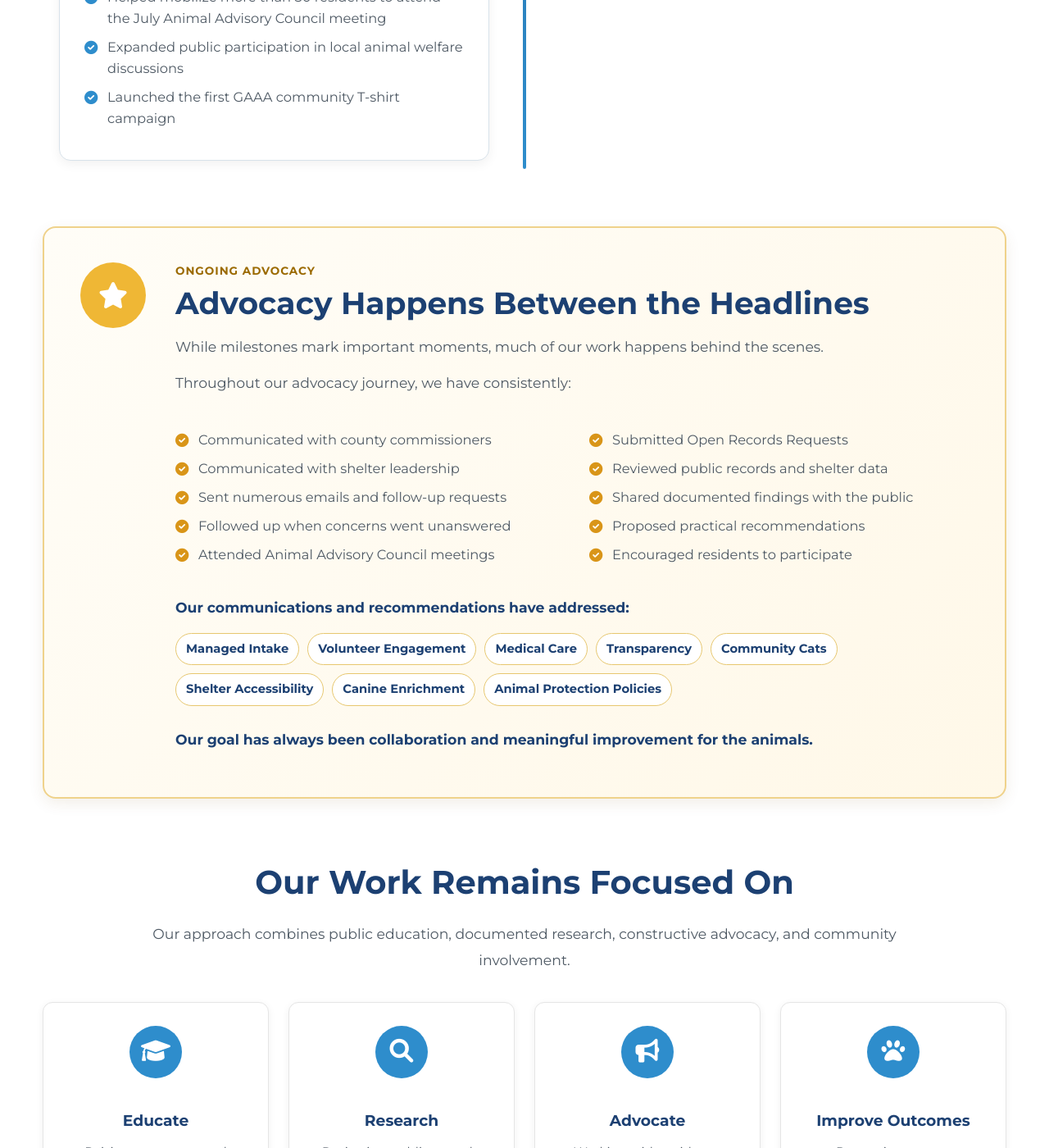
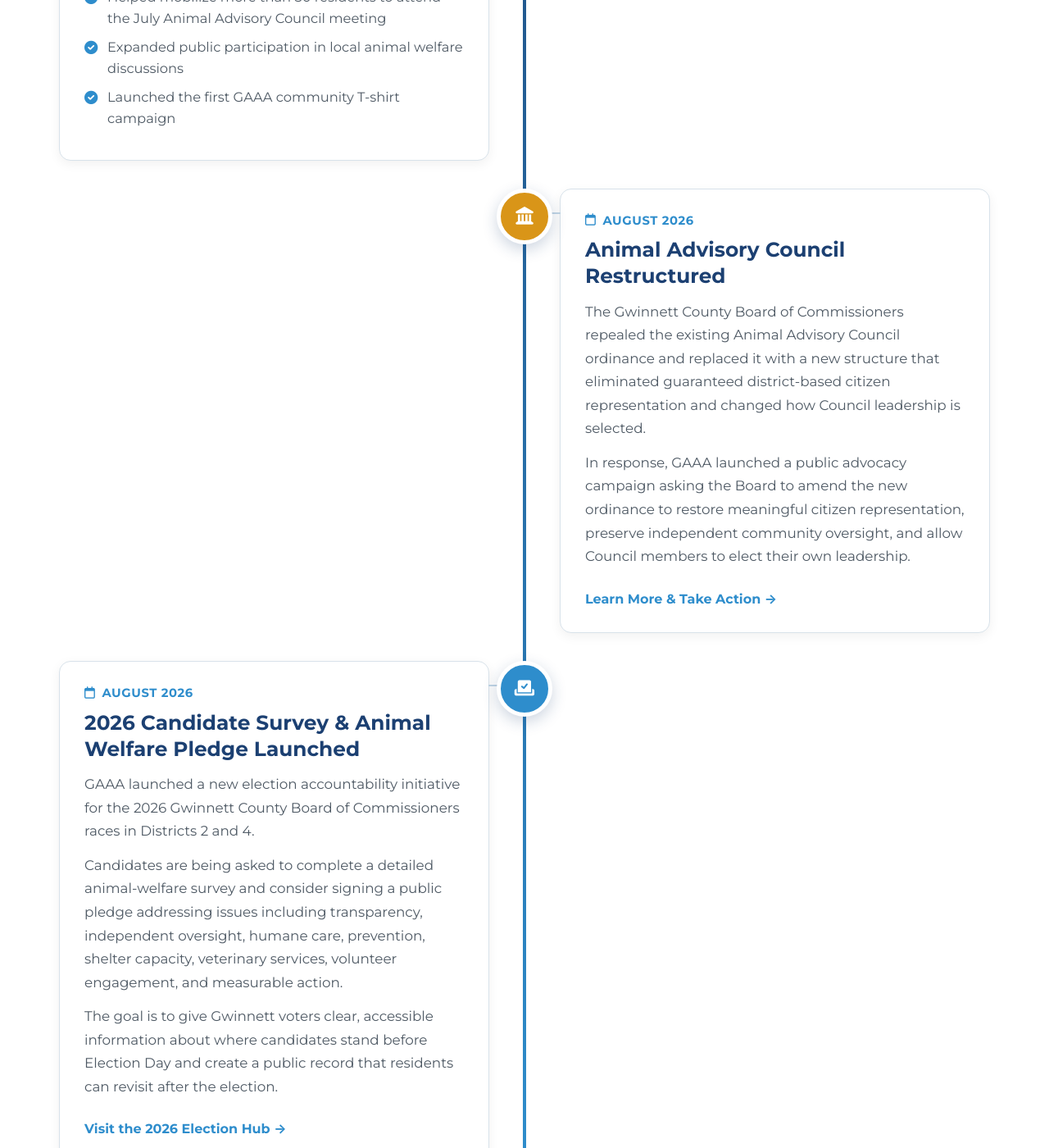
Before and after one commit to whitleybacon/gwinnett-animal-advocacy-alliance, a Jekyll site: the page built from journey/index.html, in a window 1280 px wide and 1400 px high, scrolled down 8169 px. Shown: the whole window at 82% size. Built offline with Jekyll 4.4.1, drawn with Linux system fonts in a browser that asks for light colours.

Commit message:
Update index.html

```diff
--- a/journey/index.html
+++ b/journey/index.html
@@ -1230,6 +1230,92 @@
 
         </article>
 
+        <!-- August 2026 -->
+
+        <article class="journey-item journey-right">
+
+            <div class="journey-marker journey-marker-gold">
+                <i class="fa-solid fa-landmark"></i>
+            </div>
+
+            <div class="journey-card">
+                <p class="journey-date">
+                    <i class="fa-regular fa-calendar"></i>
+                    August 2026
+                </p>
+
+                <h3>Animal Advisory Council Restructured</h3>
+
+                <p>
+                    The Gwinnett County Board of Commissioners repealed the
+                    existing Animal Advisory Council ordinance and replaced it
+                    with a new structure that eliminated guaranteed district-based
+                    citizen representation and changed how Council leadership is selected.
+                </p>
+
+                <p>
+                    In response, GAAA launched a public advocacy campaign asking
+                    the Board to amend the new ordinance to restore meaningful
+                    citizen representation, preserve independent community
+                    oversight, and allow Council members to elect their own leadership.
+                </p>
+
+                <a
+                    href="{{ site.baseurl }}/animal-advisory-council-action/"
+                    class="journey-link">
+                    Learn More &amp; Take Action &rarr;
+                </a>
+
+            </div>
+
+        </article>
+
+
+        <article class="journey-item journey-left">
+
+            <div class="journey-marker journey-marker-light">
+                <i class="fa-solid fa-check-to-slot"></i>
+            </div>
+
+            <div class="journey-card">
+                <p class="journey-date">
+                    <i class="fa-regular fa-calendar"></i>
+                    August 2026
+                </p>
+
+                <h3>2026 Candidate Survey &amp; Animal Welfare Pledge Launched</h3>
+
+                <p>
+                    GAAA launched a new election accountability initiative for
+                    the 2026 Gwinnett County Board of Commissioners races in
+                    Districts 2 and 4.
+                </p>
+
+                <p>
+                    Candidates are being asked to complete a detailed animal-welfare
+                    survey and consider signing a public pledge addressing issues
+                    including transparency, independent oversight, humane care,
+                    prevention, shelter capacity, veterinary services, volunteer
+                    engagement, and measurable action.
+                </p>
+
+                <p>
+                    The goal is to give Gwinnett voters clear, accessible information
+                    about where candidates stand before Election Day and create a
+                    public record that residents can revisit after the election.
+                </p>
+
+                <a
+                    href="{{ site.baseurl }}/election-2026/"
+                    class="journey-link">
+                    Visit the 2026 Election Hub &rarr;
+                </a>
+
+            </div>
+
+        </article>
+
+
     </div>
 
 </section>
```
